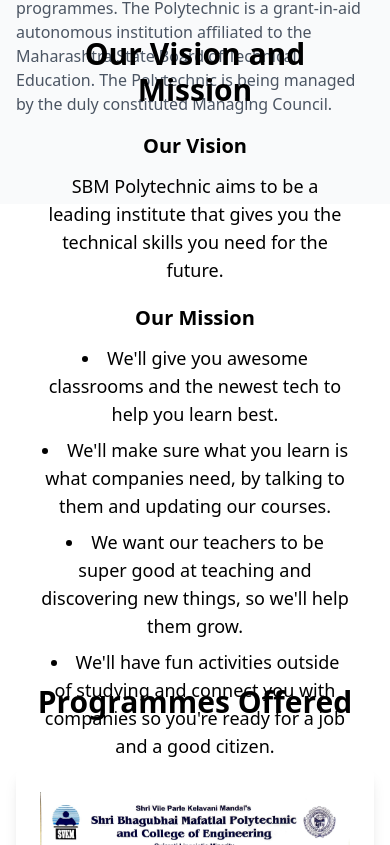
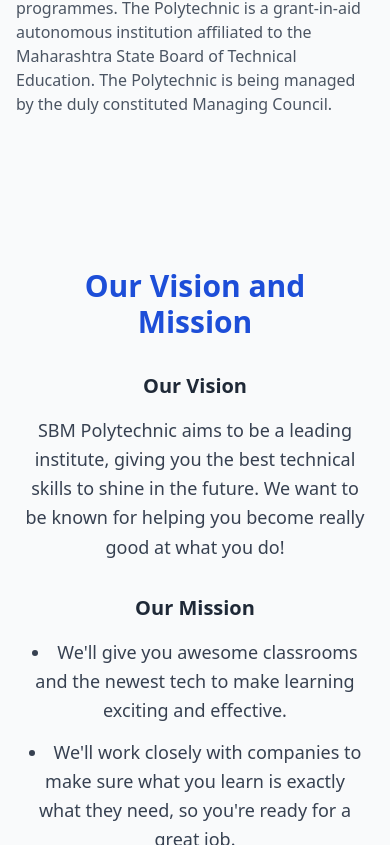
Before and after one commit to Megh-Shah-08/sbmpcoe, a React (Vite) app: page / in a window 390 px wide. Shown: the part 1779-2624 px from the top of the page. Built offline with nearby package versions, Linux system fonts and the light colour scheme.

Commit message:
Made Responsive

```diff
--- a/src/App.tsx
+++ b/src/App.tsx
@@ -162,50 +162,51 @@ S.B.M. Polytechnic has created a name for itself by maintaining high standard of
         </div>
       </section>
 
+
 {/* Vision and Mission Section */}
-{/* Vision and Mission Section */}
-<section id="vision-mission" className="py-16 md:py-20 px-6 md:px-4 lg:px-8">
-  <div className="relative">
-    <div className="absolute inset-0 bg-white bg-opacity-70 flex flex-col items-center justify-center min-h-[300px] md:min-h-[400px]">
-      <div className="text-center text-black px-4 mb-8">
-        <h1 className="text-3xl md:text-4xl lg:text-5xl font-bold mb-6">
+<section id="vision-mission" className="py-16 md:py-20 px-6 md:px-4 lg:px-8 bg-gray-50">
+  <div className="max-w-7xl mx-auto text-center md:text-left">
+    <h2 className="text-3xl md:text-4xl lg:text-5xl font-bold text-blue-700 mb-8">
       Our Vision and Mission
-        </h1>
-        <div className="md:text-left">
-          <h2 className="text-xl md:text-2xl font-semibold mb-3">Our Vision</h2>
-          <p className="text-lg md:text-xl mb-5">
-            SBM Polytechnic aims to be a leading institute that gives you the
-            technical skills you need for the future.
+    </h2>
+    <div className="grid md:grid-cols-2 gap-8 items-start">
+      <div>
+        <h3 className="text-xl md:text-2xl font-semibold text-gray-800 mb-4">Our Vision</h3>
+        <p className="text-lg md:text-xl text-gray-700 leading-relaxed">
+          SBM Polytechnic aims to be a leading institute, giving you the best
+          technical skills to shine in the future. We want to be known for
+          helping you become really good at what you do!
         </p>
-          <h2 className="text-xl md:text-2xl font-semibold mb-3">Our Mission</h2>
-          <ul className="list-disc list-inside text-lg md:text-xl">
-            <li className="mb-2">
-              We'll give you awesome classrooms and the newest tech to help you
-              learn best.
+      </div>
+      <div>
+        <h3 className="text-xl md:text-2xl font-semibold text-gray-800 mb-4">Our Mission</h3>
+        <ul className="list-disc list-inside text-lg md:text-xl text-gray-700 leading-relaxed">
+          <li className="mb-3">
+            We'll give you awesome classrooms and the newest tech to make learning
+            exciting and effective.
           </li>
-            <li className="mb-2">
-              We'll make sure what you learn is what companies need, by talking
-              to them and updating our courses.
+          <li className="mb-3">
+            We'll work closely with companies to make sure what you learn is exactly
+            what they need, so you're ready for a great job.
           </li>
-            <li className="mb-2">
-              We want our teachers to be super good at teaching and discovering
-              new things, so we'll help them grow.
+          <li className="mb-3">
+            We'll support our teachers to be the best they can be, always learning
+            new things to teach you better.
           </li>
-            <li className="mb-2">
-              We'll have fun activities outside of studying and connect you with
-              companies so you're ready for a job and a good citizen.
+          <li className="mb-3">
+            We'll have fun activities and connect you with the real world so you
+            grow not just as a student, but as someone ready for anything!
           </li>
         </ul>
       </div>
-        {/* You can add a button here if you want */}
+    </div>
+    {/* Optional: A button to link to more info */}
     {/* <a
       href="#about"
-          className="bg-blue-600 text-white px-6 py-3 rounded-md text-lg font-medium hover:bg-blue-700 transition duration-300 mt-6 inline-block"
+      className="bg-blue-600 text-white px-6 py-3 rounded-md text-lg font-medium hover:bg-blue-700 transition duration-300 mt-8 inline-block"
     >
-          Learn More About Us
+      Learn More About Our College
     </a> */}
-      </div>
-    </div>
   </div>
 </section>
       {/* Programmes Section */}
```
Lines whose indentation alone changed are shown as unchanged.
